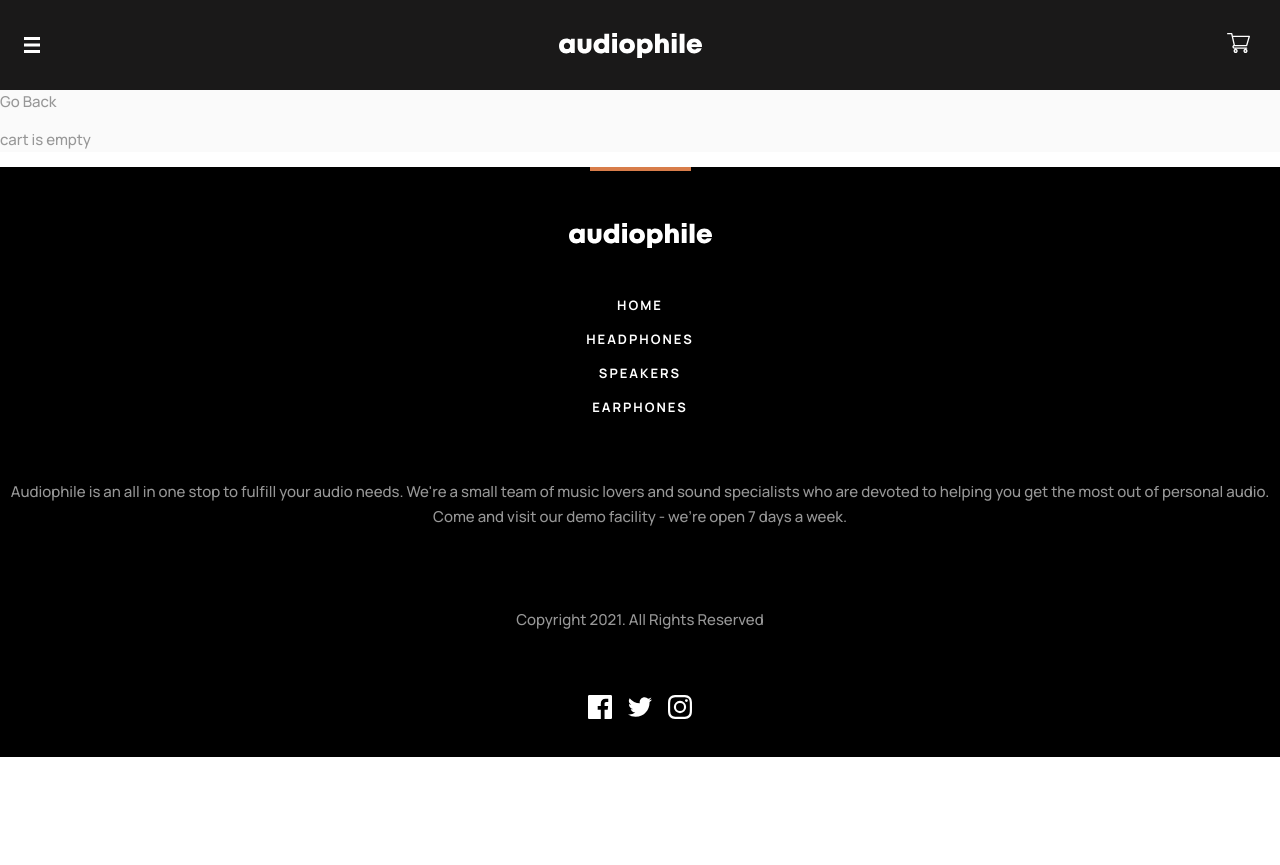
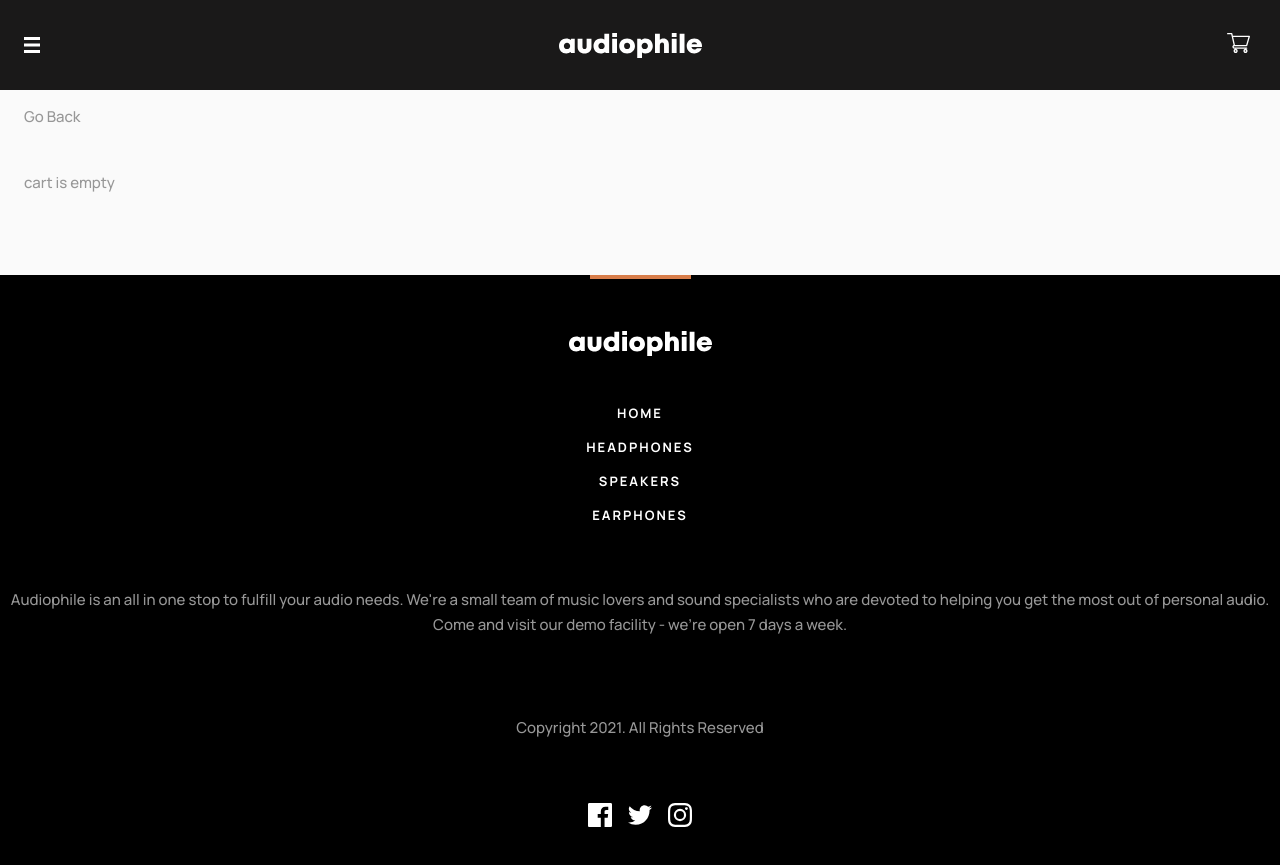
Before and after one commit to MauritzLM/audiophile-website, a React (Vite) app: page /checkout in a window 1280 px wide. Before the commit the page ends 800 px from the top, so only its background shows below. Built offline with nearby package versions, Linux system fonts and the light colour scheme; no server answers.

Commit message:
added content wrapper to provide spacing

```diff
--- a/src/assets/sass/index.scss
+++ b/src/assets/sass/index.scss
@@ -6,10 +6,13 @@
 
     --grey-100: #fafafa;
     --grey-200: #f1f1f1;
+    --grey-250: #cfcfcf;
     --grey-300: #979797;
     --grey-900: #101010;
 
     --navBackground: #1a1919;
+
+    --error: #cd2c2c;
 }
 
 // FONTS
@@ -61,10 +64,16 @@ html {
 
 body {
     margin: 0;
+    font-size: 15px;
 }
 
 main {
     padding-top: 90px;
+    position: relative;
+}
+
+.content-wrapper {
+    padding: 65px 24px;
     position: relative;
 }
 
@@ -88,6 +97,16 @@ h2 {
     text-transform: uppercase;
     letter-spacing: 10px;
     color: var(--primary);
+}
+
+/* go back link */
+.go-back {
+    text-transform: capitalize;
+    color: var(--grey-300);
+    font-size: 15px;
+    font-weight: 500;
+    position: absolute;
+    top: 16px;
 }
 
 /* buttons */
--- a/src/pages/category.tsx
+++ b/src/pages/category.tsx
@@ -16,7 +16,7 @@ function Category({ fetchedProducts, updateProducts }: categoryProps) {
 
     useEffect(() => {
         // scroll to top
-        window.scrollTo({top: 0, behavior: "smooth"});
+        window.scrollTo({ top: 0, behavior: "smooth" });
 
         // function to fetch category in params
         async function fetchCategory() {
@@ -49,6 +49,7 @@ function Category({ fetchedProducts, updateProducts }: categoryProps) {
                 <h1 data-testid="category-name">{category}</h1>
             </section>
 
+            <div className="content-wrapper">
                 {/* list of products */}
                 <ul>
                     {fetchedProducts[category!]?.map((item: item, index: number) => {
@@ -62,6 +63,7 @@ function Category({ fetchedProducts, updateProducts }: categoryProps) {
 
                 {/* about component */}
                 <About />
+            </div>
         </>
     )
 }
--- a/src/pages/checkout.tsx
+++ b/src/pages/checkout.tsx
@@ -31,9 +31,11 @@ function Checkout({ cart, clearCart }: checkoutProps) {
     if (paymentSuccess) {
         return (
             <>
+                <div className="content-wrapper">
                     <CheckoutForm cart={cart} handlePayment={handlePayment} paymentSuccess={paymentSuccess} />
 
                     <PaymentSuccess cart={cart} clearCart={clearCart} />
+                </div>
             </>
         )
     }
@@ -41,18 +43,22 @@ function Checkout({ cart, clearCart }: checkoutProps) {
     if (!cart.length) {
         return (
             <>
+                <div className="content-wrapper">
                     <Link className="go-back" to="/">go back</Link>
                     <p>cart is empty</p>
+                </div>
             </>
         )
     }
 
     return (
         <>
+            <div className="content-wrapper">
                 <Link className="go-back" to="/">go back</Link>
                 {/* form component* */}
 
                 <CheckoutForm cart={cart} handlePayment={handlePayment} paymentSuccess={paymentSuccess} />
+            </div>
         </>
     )
 }
--- a/src/pages/home.tsx
+++ b/src/pages/home.tsx
@@ -14,7 +14,7 @@ function Home({ featured }: homeProps) {
 
     // scroll to top
     useEffect(() => {
-        window.scrollTo({top: 0, behavior: "smooth"});
+        window.scrollTo({ top: 0, behavior: "smooth" });
     }, [])
 
     return (
@@ -39,6 +39,7 @@ function Home({ featured }: homeProps) {
                 </div>
             </section>
 
+            <div className="content-wrapper">
                 {/* category links */}
                 <Categories />
 
@@ -60,7 +61,7 @@ function Home({ featured }: homeProps) {
                                 </picture>
 
                                 <div className="cs-text">
-                                <h2>{item.name}</h2>
+                                    <h2>{item.slug.replace("-", " ")}</h2>
                                     <p>Upgrade to premium speakers that are phenomenally built to deliver truly remarkable sound.</p>
                                     <Link className="cs-button" to={`/${item.category}/${item.name}`}>see product</Link>
                                 </div>
@@ -78,7 +79,7 @@ function Home({ featured }: homeProps) {
                                 </picture>
 
                                 <div className="cs-text">
-                                <h2>{item.name}</h2>
+                                    <h2>{item.slug.replace("-", " ")}</h2>
                                     <Link className="cs-button" to={`/${item.category}/${item.name}`}>see product</Link>
                                 </div>
                             </li>
@@ -94,7 +95,7 @@ function Home({ featured }: homeProps) {
                             </picture>
 
                             <div className="cs-text">
-                            <h2>{item.name}</h2>
+                                <h2>{item.slug.replace("-", " ")}</h2>
                                 <Link className="cs-button" to={`/${item.category}/${item.name}`}>see product</Link>
                             </div>
                         </li>
@@ -104,6 +105,8 @@ function Home({ featured }: homeProps) {
 
                 {/* about component */}
                 <About />
+
+            </div>
         </>
     )
 }
--- a/src/pages/product.tsx
+++ b/src/pages/product.tsx
@@ -7,6 +7,7 @@ import Categories from "../components/products/categories"
 import About from "../components/about"
 import { useEffect, useState } from "react"
 import "/src/assets/sass/product.scss"
+import { Link } from "react-router-dom"
 
 interface productProps {
     fetchedProducts: fetchedItems,
@@ -22,7 +23,7 @@ function Product({ fetchedProducts, addToCart }: productProps) {
     // if product not in state then fetch it and update state
     useEffect(() => {
         // scroll top top
-        window.scrollTo({top: 0, behavior: "smooth"});
+        window.scrollTo({ top: 0, behavior: "smooth" });
 
         // function to fetch product
         async function fetchProduct() {
@@ -53,7 +54,9 @@ function Product({ fetchedProducts, addToCart }: productProps) {
 
     return (
         <>
+            <div className="content-wrapper">
                 {/* go back */}
+                <Link className="go-back" to={`/${category}`}>Go back</Link>
                 <h1 data-testid="product-name">{product?.name} page</h1>
                 {/* product card full component - update cart && product props */}
                 <ProductCardFull product={product!} addToCart={addToCart} />
@@ -69,6 +72,7 @@ function Product({ fetchedProducts, addToCart }: productProps) {
 
                 {/* about component */}
                 <About />
+            </div>
         </>
     )
 }
```
Lines whose indentation alone changed are shown as unchanged.
